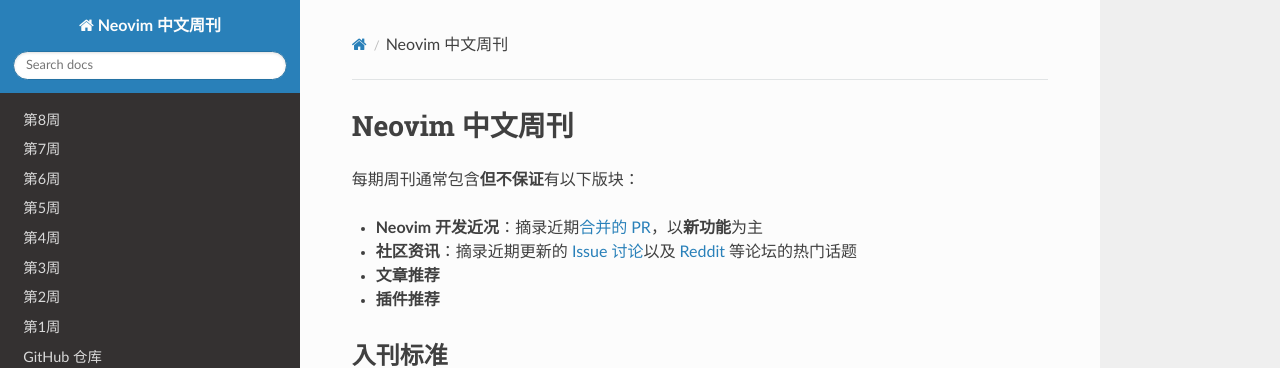
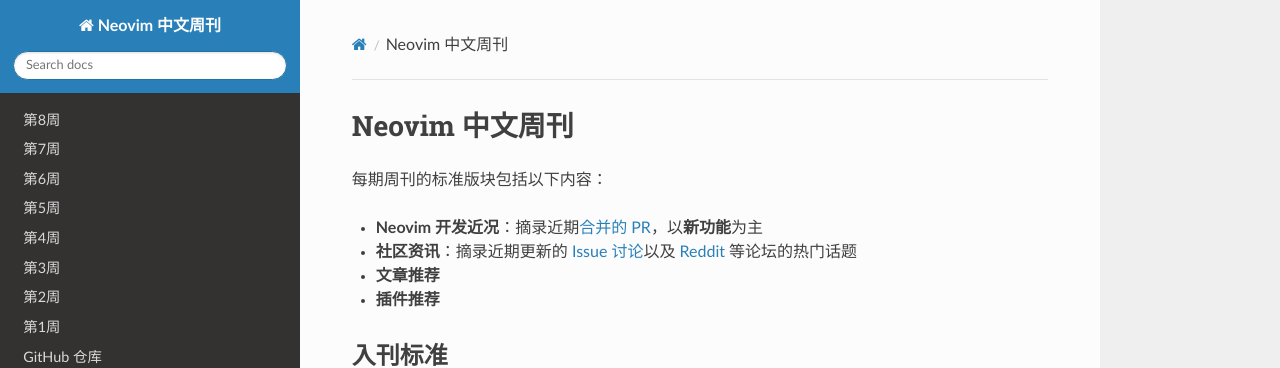
Before and after one commit to nvim-weekly-cn/nvim-weekly-cn, an MkDocs documentation site: the page built from posts/index.md, in a window 1280 px wide and 991 px high. Shown: the top 368 px of the window. Built offline with MkDocs 1.6.1, drawn with Linux system fonts in a browser that asks for light colours; nearby versions of some CDN libraries.

Commit message:
Update posts/index.md
Co-authored-by: Copilot <175728472+Copilot@users.noreply.github.com>

```diff
--- a/posts/index.md
+++ b/posts/index.md
@@ -1,6 +1,6 @@
 # Neovim 中文周刊
 
-每期周刊通常包含**但不保证**有以下版块：
+每期周刊的标准版块包括以下内容：
 
 * **Neovim 开发近况**：摘录近期[合并的 PR](https://github.com/neovim/neovim/pulls?q=is%3Apr+is%3Amerged)，以**新功能**为主
 * **社区资讯**：摘录近期更新的 [Issue 讨论](https://github.com/neovim/neovim/issues?q=sort%3Aupdated-desc%20is%3Aissue%20is%3Aopen%20type%3AEnhancement)以及 [Reddit](https://www.reddit.com/r/neovim/) 等论坛的热门话题
```
